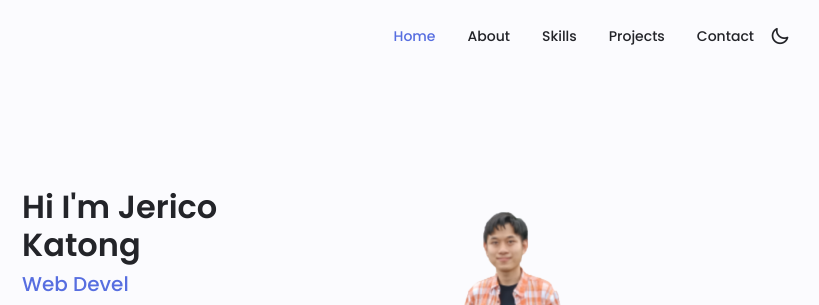
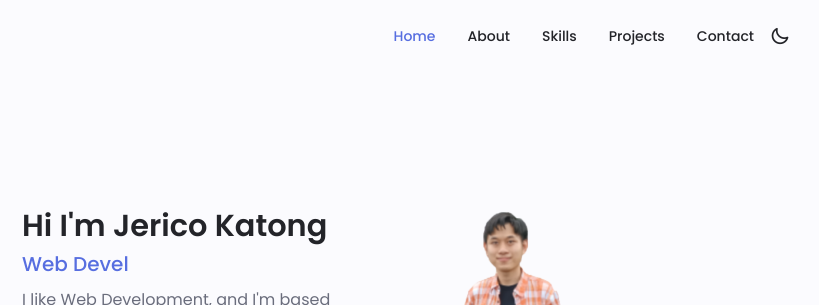
Before and after one commit to jericokatong/portfolio, a plain HTML site: page index.html in a window 1280 px wide. Shown: the top 305 px of the page, 310-1129 px from the left. Drawn offline with nearby package versions, Linux system fonts and the light colour scheme.

Commit message:
memperkecil font-size home_title

```diff
--- a/assets/css/styles.css
+++ b/assets/css/styles.css
@@ -887,7 +887,7 @@ button[type="submit"] {
   }
 
   .home_data .home_title {
-    font-size: 2rem;
+    font-size: 1.9rem;
   }
 
   .nav {
@@ -1032,7 +1032,7 @@ button[type="submit"] {
   }
 
   .home_data .home_title {
-    font-size: 2rem;
+    font-size: 1.9rem;
   }
 
   .home_blob {
```
